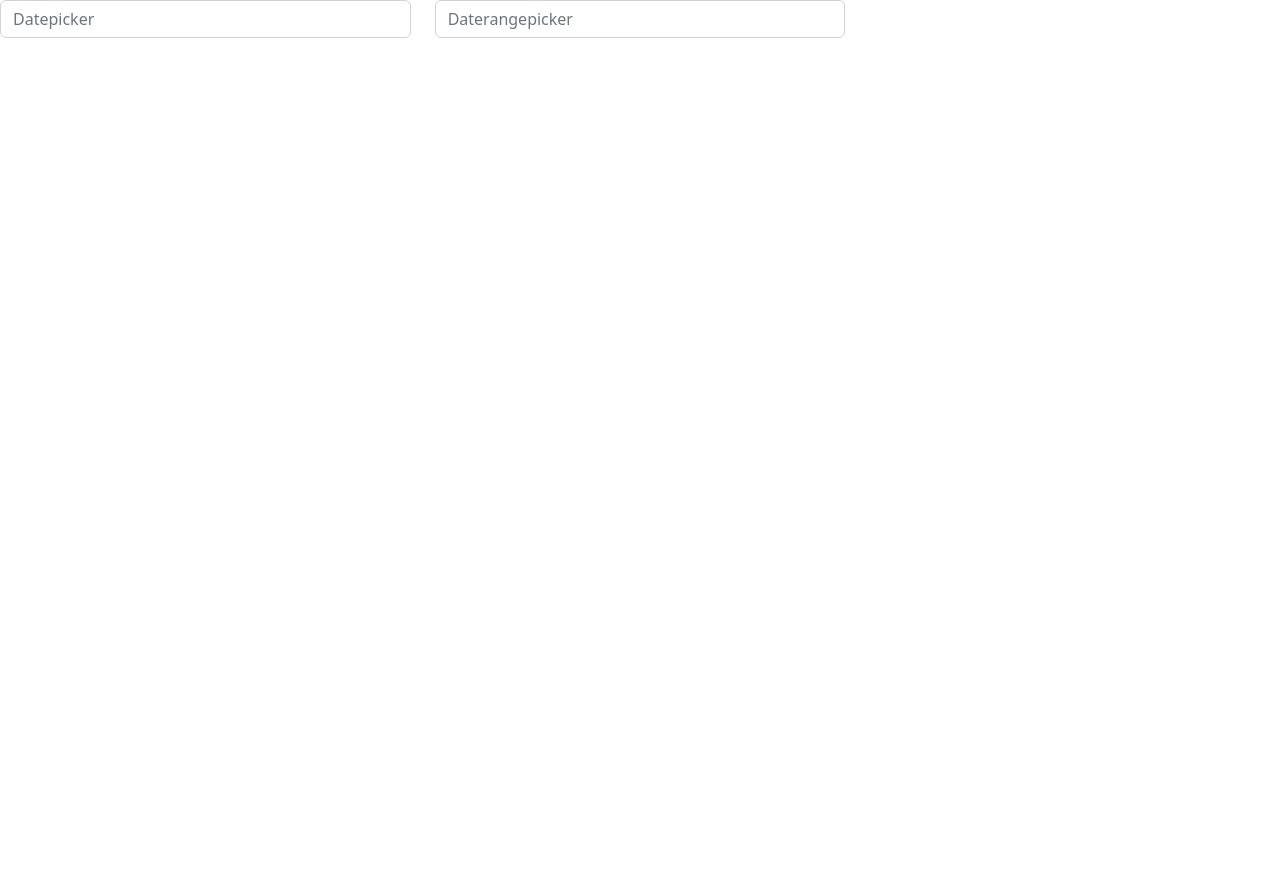
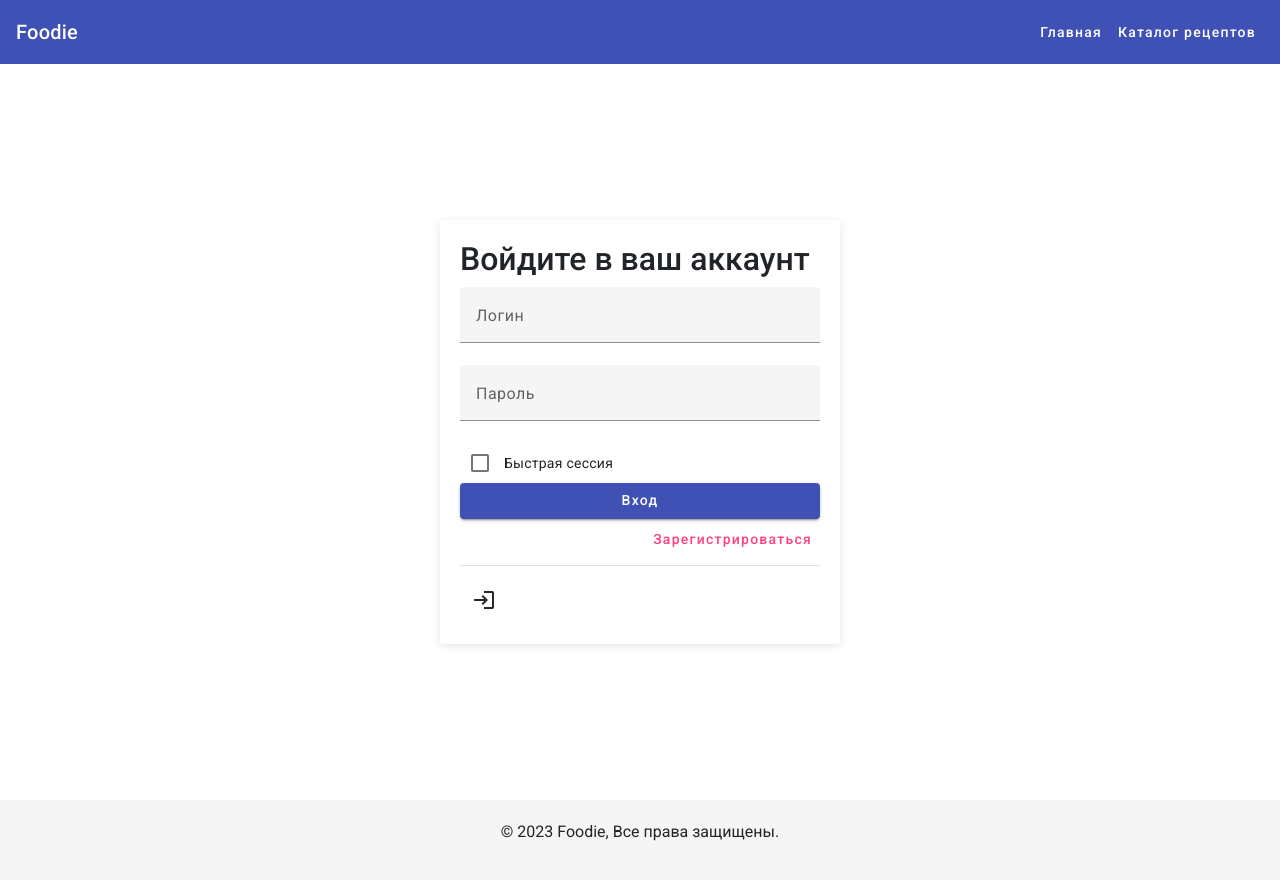
Before and after one commit to Neospaer/Evolenta, an Angular app: page / in a window 1280 px wide. Shown: the top 880 px of the page. Before the commit the page ends 800 px from the top, so only its background shows below. Built offline with nearby package versions, Linux system fonts and the light colour scheme.

Commit message:
Add Registration

```diff
--- a/angular.json
+++ b/angular.json
@@ -25,6 +25,7 @@
               "src/assets"
             ],
             "styles": [
+              "@angular/material/prebuilt-themes/indigo-pink.css",
               "./node_modules/ngx-bootstrap/datepicker/bs-datepicker.css",
               "./node_modules/bootstrap/dist/css/bootstrap.min.css",
               "src/styles.css"
@@ -89,6 +90,7 @@
               "src/assets"
             ],
             "styles": [
+              "@angular/material/prebuilt-themes/indigo-pink.css",
               "src/styles.css"
             ],
             "scripts": []
--- a/package.json
+++ b/package.json
@@ -11,10 +11,12 @@
   "private": true,
   "dependencies": {
     "@angular/animations": "^15.2.0",
+    "@angular/cdk": "^15.2.9",
     "@angular/common": "^15.2.0",
     "@angular/compiler": "^15.2.0",
     "@angular/core": "^15.2.0",
     "@angular/forms": "^15.2.0",
+    "@angular/material": "^15.2.9",
     "@angular/platform-browser": "^15.2.0",
     "@angular/platform-browser-dynamic": "^15.2.0",
     "@angular/router": "^15.2.0",
--- a/src/app/app.component.css
+++ b/src/app/app.component.css
@@ -0,0 +1,48 @@
+.toolbar {
+    justify-content: space-between;
+  }
+
+  .spacer {
+    flex: 1 1 auto;
+  }
+
+  .login-container {
+    display: flex;
+    justify-content: center;
+    align-items: center;
+    height: calc(100vh - 64px); /* Учитываем высоту toolbar */
+  }
+
+  .login-card {
+    width: 400px;
+    padding: 20px;
+    box-shadow: 0 2px 10px rgba(0, 0, 0, 0.1);
+  }
+
+  .full-width {
+    width: 100%;
+  }
+
+  .register-link {
+    display: block;
+    text-align: right;
+    margin-top: 10px;
+  }
+
+  .social-login {
+    display: flex;
+    justify-content: center;
+    margin-top: 10px;
+  }
+
+  footer {
+    text-align: center;
+    padding: 20px;
+    background-color: #f5f5f5;
+  }
+
+  .social-icons {
+    display: flex;
+    justify-content: center;
+    gap: 10px;
+  }
--- a/src/app/app.component.html
+++ b/src/app/app.component.html
@@ -1,20 +1,40 @@
-<div class="row">
-  <div class="col-xs-12 col-12 col-md-4 form-group mb-3">
-    <input
-      type="text"
-      placeholder="Datepicker"
-      class="form-control"
-      bsDatepicker
-      (bsValueChange)="onValueChange($event)"
-    />
+<mat-toolbar color="primary" class="toolbar">
+  <span>Foodie</span>
+  <span class="spacer"></span>
+  <nav>
+    <a mat-button>Главная</a>
+    <a mat-button>Каталог рецептов</a>
+  </nav>
+</mat-toolbar>
+
+<div class="login-container">
+  <mat-card class="login-card">
+    <h2>Войдите в ваш аккаунт</h2>
+    <form>
+      <mat-form-field appearance="fill" class="full-width">
+        <mat-label>Логин</mat-label>
+        <input matInput placeholder="Логин" />
+      </mat-form-field>
+      <mat-form-field appearance="fill" class="full-width">
+        <mat-label>Пароль</mat-label>
+        <input matInput type="password" placeholder="Пароль" />
+        <mat-error>Неверный пароль</mat-error>
+      </mat-form-field>
+      <mat-checkbox>Быстрая сессия</mat-checkbox>
+      <button mat-raised-button color="primary" class="full-width">Вход</button>
+    </form>
+    <a mat-button color="accent" class="register-link">Зарегистрироваться</a>
+    <mat-divider></mat-divider>
+    <button mat-icon-button class="social-login">
+      <mat-icon>login</mat-icon>
+    </button>
+  </mat-card>
+</div>
+
+<footer>
+  <p>© 2023 Foodie, Все права защищены.</p>
+  <div class="social-icons">
+    <mat-icon>github</mat-icon>
+    <mat-icon>dribbble</mat-icon>
   </div>
-  <div class="col-xs-12 col-12 col-md-4 form-group mb-3">
-    <input
-      type="text"
-      placeholder="Daterangepicker"
-      class="form-control"
-      bsDaterangepicker
-      (bsValueChange)="onValueChange($event)"
-    />
-  </div>
-</div>
+</footer>
--- a/src/index.html
+++ b/src/index.html
@@ -8,6 +8,9 @@
   <link rel="icon" type="image/x-icon" href="favicon.ico">
   <link rel="stylesheet" href="https://cdn.jsdelivr.net/npm/bootstrap@5.2.3/dist/css/bootstrap.min.css" integrity="sha384-rbsA2VBKQhggwzxH7pPCaAqO46MgnOM80zW1RWuH61DGLwZJEdK2Kadq2F9CUG65" crossorigin="anonymous">
   <script src="https://cdn.jsdelivr.net/npm/bootstrap@5.2.3/dist/js/bootstrap.min.js" integrity="sha384-cuYeSxntonz0PPNlHhBs68uyIAVpIIOZZ5JqeqvYYIcEL727kskC66kF92t6Xl2V" crossorigin="anonymous"></script>
+  <link rel="preconnect" href="https://fonts.gstatic.com">
+  <link href="https://fonts.googleapis.com/css2?family=Roboto:wght@300;400;500&display=swap" rel="stylesheet">
+  <link href="https://fonts.googleapis.com/icon?family=Material+Icons" rel="stylesheet">
 </head>
 <body>
   <app-root></app-root>
--- a/src/styles.css
+++ b/src/styles.css
@@ -1 +1,4 @@
 /* You can add global styles to this file, and also import other style files */
+
+html, body { height: 100%; }
+body { margin: 0; font-family: Roboto, "Helvetica Neue", sans-serif; }
```
Also changed, not shown: src/app/app.module.ts (+20 -1 lines), 1 other file (tests, documents, lock files or other folders).
